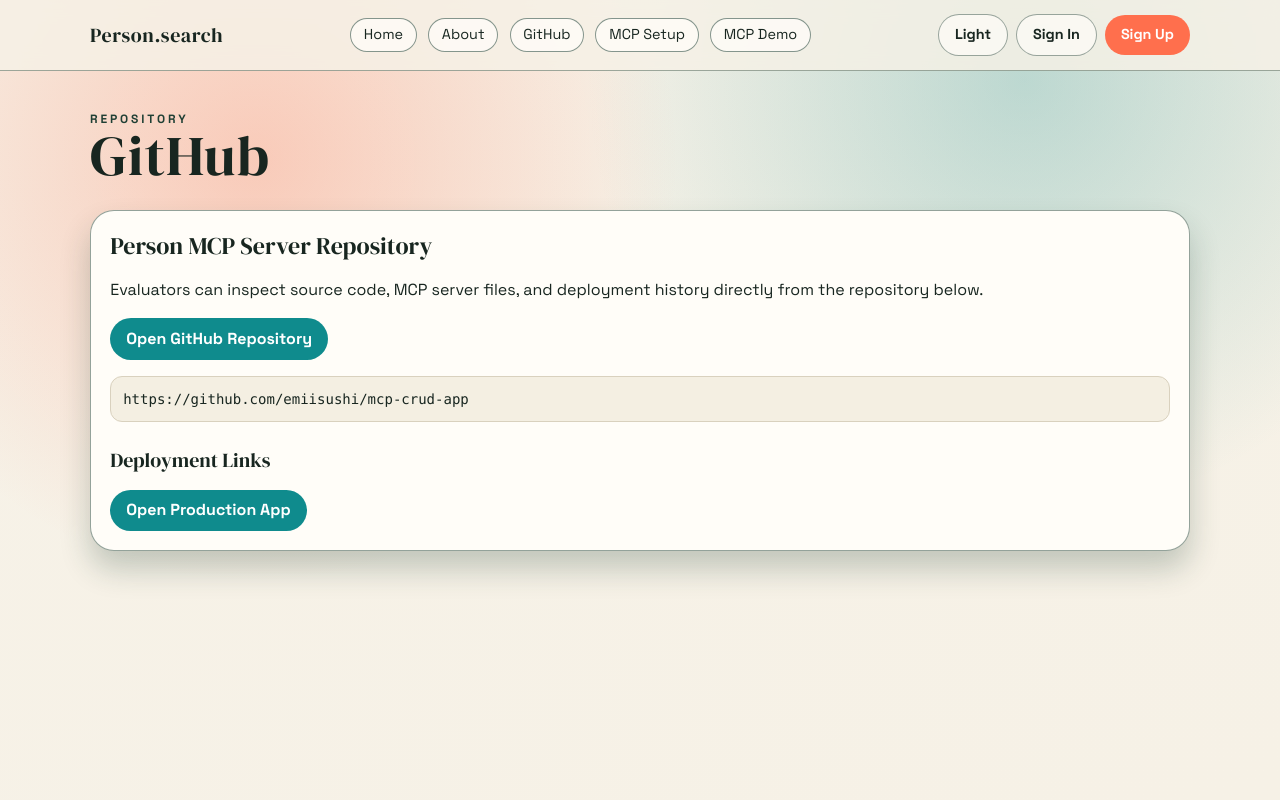
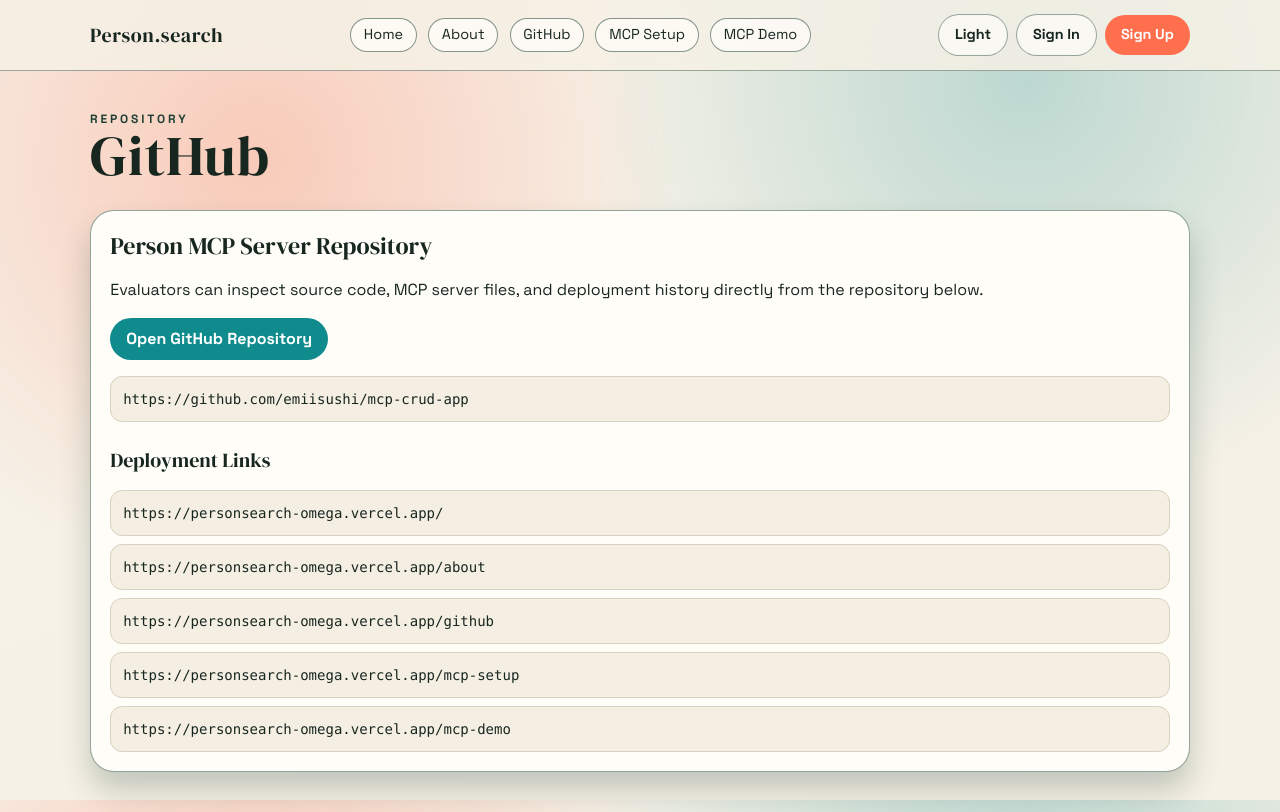
Before and after one commit to emiisushi/mcp-crud-app, a Next.js app: page /github in a window 1280 px wide. Built offline with nearby package versions, Linux system fonts and the light colour scheme.

Commit message:
Add search sign-in popup and update public app links

```diff
--- a/src/app/github/page.tsx
+++ b/src/app/github/page.tsx
@@ -1,7 +1,13 @@
 import Link from "next/link";
 
 const repoUrl = "https://github.com/emiisushi/mcp-crud-app";
-const productionUrl = "https://mcp-crud-app.vercel.app";
+const appLinks = [
+  "https://personsearch-omega.vercel.app/",
+  "https://personsearch-omega.vercel.app/about",
+  "https://personsearch-omega.vercel.app/github",
+  "https://personsearch-omega.vercel.app/mcp-setup",
+  "https://personsearch-omega.vercel.app/mcp-demo",
+];
 
 export default function GithubPage() {
   return (
@@ -32,15 +38,14 @@
         <h3 className="text-xl pt-2" style={{ fontFamily: "var(--font-display)" }}>
           Deployment Links
         </h3>
-        <div className="flex flex-wrap gap-2">
-          <Link
-            href={productionUrl}
-            target="_blank"
-            rel="noopener noreferrer"
-            className="btn btn-secondary inline-block no-underline"
-          >
-            Open Production App
-          </Link>
+        <div className="space-y-2">
+          {appLinks.map((link) => (
+            <p key={link} className="mono text-sm bg-[#f4efe2] p-3 rounded-xl border border-[#d9d1be]">
+              <Link href={link} target="_blank" rel="noopener noreferrer" className="no-underline text-inherit">
+                {link}
+              </Link>
+            </p>
+          ))}
         </div>
       </div>
     </section>
--- a/src/app/mcp-setup/page.tsx
+++ b/src/app/mcp-setup/page.tsx
@@ -42,7 +42,7 @@
       "command": "node",
       "args": ["/absolute/path/to/mcp-crud-app/mcp-server/person-mcp-server.mjs"],
       "env": {
-        "APP_BASE_URL": "https://your-vercel-domain.vercel.app"
+        "APP_BASE_URL": "https://personsearch-omega.vercel.app"
       }
     }
   }
--- a/src/app/page.tsx
+++ b/src/app/page.tsx
@@ -1,5 +1,6 @@
 "use client";
 
+import Link from "next/link";
 import { FormEvent, useEffect, useMemo, useState } from "react";
 
 type Person = {
@@ -29,10 +30,12 @@
 export default function HomePage() {
   const [people, setPeople] = useState<Person[]>([]);
   const [searchTerm, setSearchTerm] = useState("");
+  const [showSearchAuthPopup, setShowSearchAuthPopup] = useState(false);
   const [form, setForm] = useState<FormState>(emptyForm);
   const [editingId, setEditingId] = useState<number | null>(null);
   const [loading, setLoading] = useState(true);
   const [status, setStatus] = useState("Ready.");
+  const isSignedIn = false;
 
   const isEditing = useMemo(() => editingId !== null, [editingId]);
 
@@ -152,6 +155,12 @@
     await loadPeople();
   }
 
+  function handleSearchFocus() {
+    if (!isSignedIn) {
+      setShowSearchAuthPopup(true);
+    }
+  }
+
   return (
     <section className="space-y-6">
       <div>
@@ -171,9 +180,35 @@
           className="field"
           placeholder="Search by name, email, or city..."
           value={searchTerm}
+          readOnly={!isSignedIn}
+          onFocus={handleSearchFocus}
           onChange={(event) => setSearchTerm(event.target.value)}
         />
       </div>
+
+      {showSearchAuthPopup ? (
+        <div className="fixed inset-0 z-40 grid place-items-center bg-black/35 px-4">
+          <div className="panel w-full max-w-md space-y-3">
+            <h3 className="text-2xl" style={{ fontFamily: "var(--font-display)" }}>
+              Sign In Required
+            </h3>
+            <p className="text-sm">
+              You need to sign in or sign up first before searching a person.
+            </p>
+            <div className="flex flex-wrap gap-2 pt-1">
+              <Link href="/sign-in" className="btn btn-secondary no-underline">
+                Sign In
+              </Link>
+              <Link href="/sign-up" className="btn btn-primary no-underline">
+                Sign Up
+              </Link>
+              <button className="btn btn-outline" type="button" onClick={() => setShowSearchAuthPopup(false)}>
+                Close
+              </button>
+            </div>
+          </div>
+        </div>
+      ) : null}
 
       <div className="grid gap-6 lg:grid-cols-[340px_1fr]">
         <div className="panel">
```
